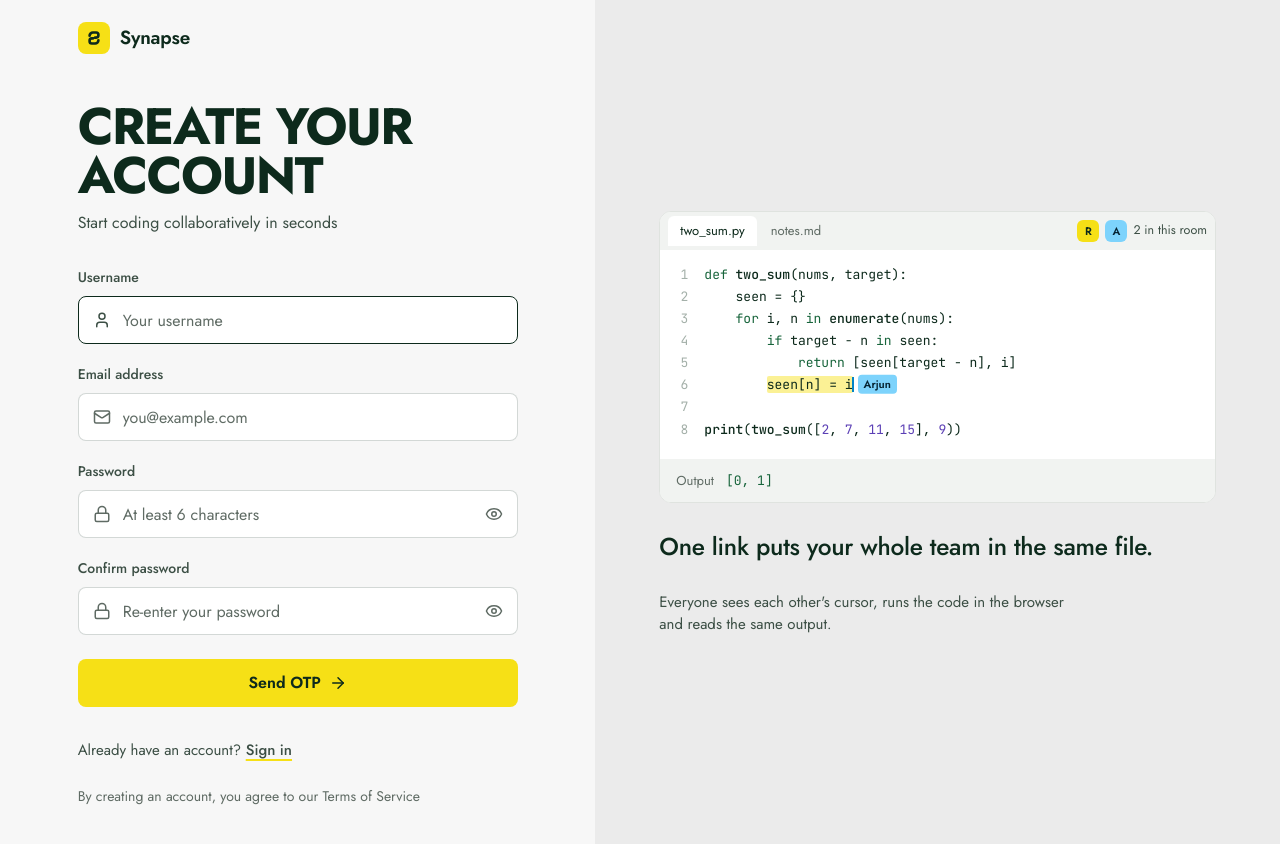
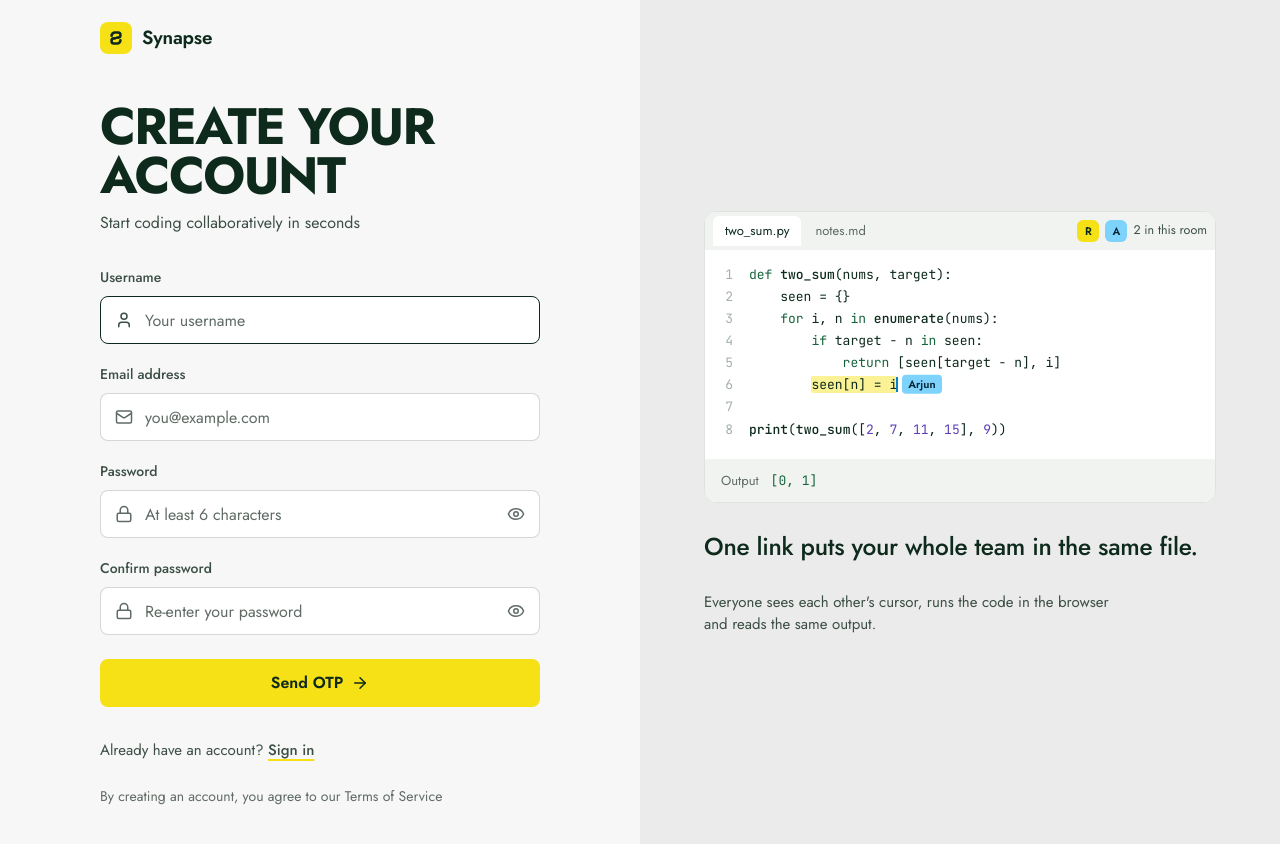
Before and after one commit to Adityatex/Synapse, a React (Vite) app in the folder client/: page /signup in a window 1280 px wide. Shown: the top 844 px of the page. Built offline with nearby package versions, Linux system fonts and the light colour scheme; no server answers.

Commit message:
fix(auth): centre the form and the preview in equal halves
Login and Signup split into two equal halves; the preview block (fragment
plus its two lines) is centred in the right half like the form column is in
the left, with text still left-aligned inside each block.

```diff
--- a/client/src/index.css
+++ b/client/src/index.css
@@ -629,7 +629,7 @@
 @media (min-width: 1024px) {
   .auth-page--split .auth-body {
     display: grid;
-    grid-template-columns: minmax(0, 1fr) minmax(0, 1.15fr);
+    grid-template-columns: minmax(0, 1fr) minmax(0, 1fr);
     min-height: 100dvh;
   }
 
@@ -653,6 +653,19 @@
     padding: 64px clamp(40px, 5vw, 88px);
     background: var(--surface-2);
   }
+}
+
+/* One block, centred in the right half; its text stays left-aligned. */
+@media (min-width: 1024px) {
+  .auth-showcase { align-items: center; }
+}
+
+.auth-showcase-inner {
+  display: flex;
+  flex-direction: column;
+  gap: 28px;
+  width: 100%;
+  max-width: 560px;
 }
 
 .auth-showcase-line {
--- a/client/src/pages/Login.jsx
+++ b/client/src/pages/Login.jsx
@@ -315,11 +315,13 @@
       </div>
 
       <aside className="auth-showcase" aria-label="What Synapse looks like">
-        <EditorFragment live />
-        <p className="auth-showcase-line">One link puts your whole team in the same file.</p>
-        <p className="auth-showcase-note">
-          Everyone sees each other&apos;s cursor, runs the code in the browser and reads the same output.
-        </p>
+        <div className="auth-showcase-inner">
+          <EditorFragment live />
+          <p className="auth-showcase-line">One link puts your whole team in the same file.</p>
+          <p className="auth-showcase-note">
+            Everyone sees each other&apos;s cursor, runs the code in the browser and reads the same output.
+          </p>
+        </div>
       </aside>
       </div>
     </div>
--- a/client/src/pages/Signup.jsx
+++ b/client/src/pages/Signup.jsx
@@ -377,11 +377,13 @@
       </div>
 
       <aside className="auth-showcase" aria-label="What Synapse looks like">
-        <EditorFragment live />
-        <p className="auth-showcase-line">One link puts your whole team in the same file.</p>
-        <p className="auth-showcase-note">
-          Everyone sees each other&apos;s cursor, runs the code in the browser and reads the same output.
-        </p>
+        <div className="auth-showcase-inner">
+          <EditorFragment live />
+          <p className="auth-showcase-line">One link puts your whole team in the same file.</p>
+          <p className="auth-showcase-note">
+            Everyone sees each other&apos;s cursor, runs the code in the browser and reads the same output.
+          </p>
+        </div>
       </aside>
       </div>
     </div>
```
